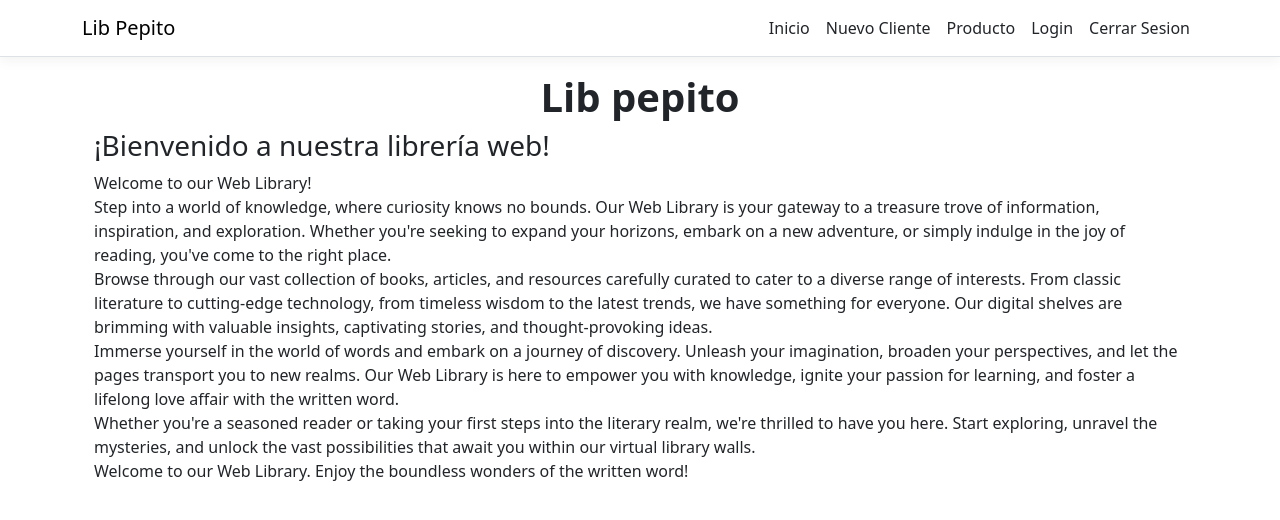
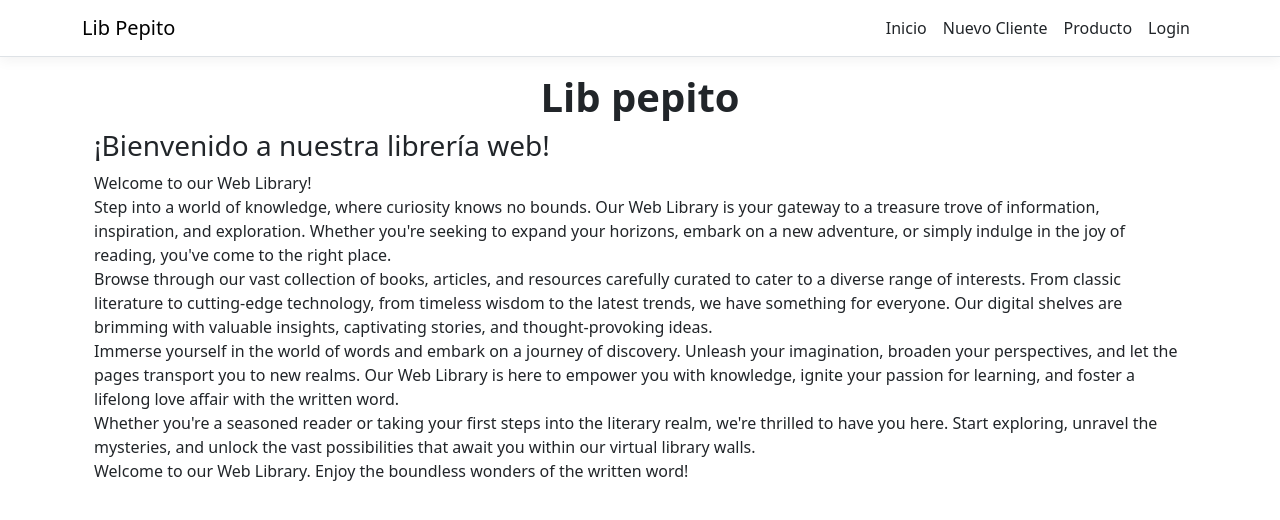
Before and after one commit to moralessIvann/employeesregistration, an Angular app in the folder ClientApp/: page / in a window 1280 px wide. Shown: the top 520 px of the page. Built offline with nearby package versions, Linux system fonts and the light colour scheme.

Commit message:
modified logic in logout method
bug fixed when logout

```diff
--- a/ClientApp/src/app/nav-menu/nav-menu.component.html
+++ b/ClientApp/src/app/nav-menu/nav-menu.component.html
@@ -35,7 +35,7 @@
             <a class="nav-link text-dark" *ngIf="!logado" [routerLink]="['/login']">Login</a>
           </li>
           <li class="nav-item" [routerLinkActive]="['link-active']">
-            <a class="nav-link text-dark" (click)="logout()" *ngIf="!logado" [routerLink]="['/login']">Cerrar Sesion</a>
+            <a class="nav-link text-dark" (click)="logout()" *ngIf="logado" [routerLink]="['/login']">Cerrar Sesion</a>
           </li>
         </ul>
       </div>
```
